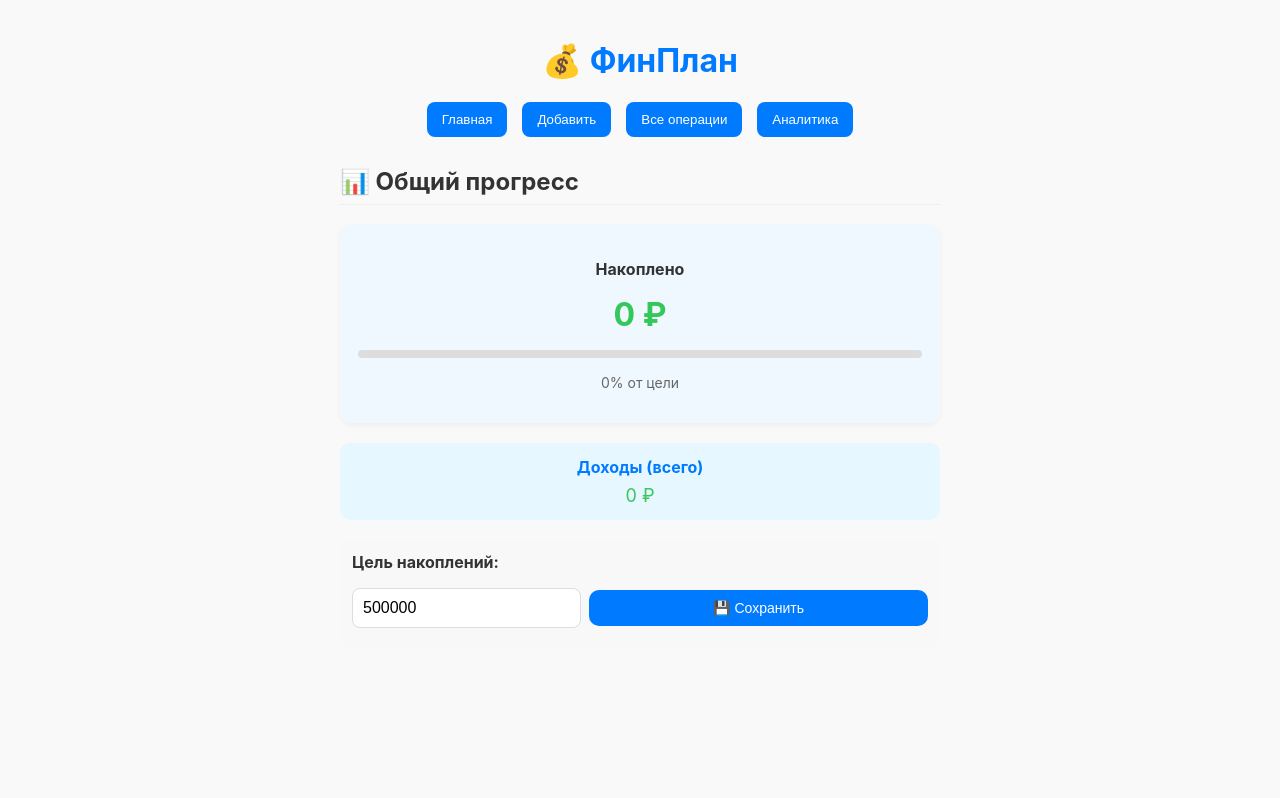
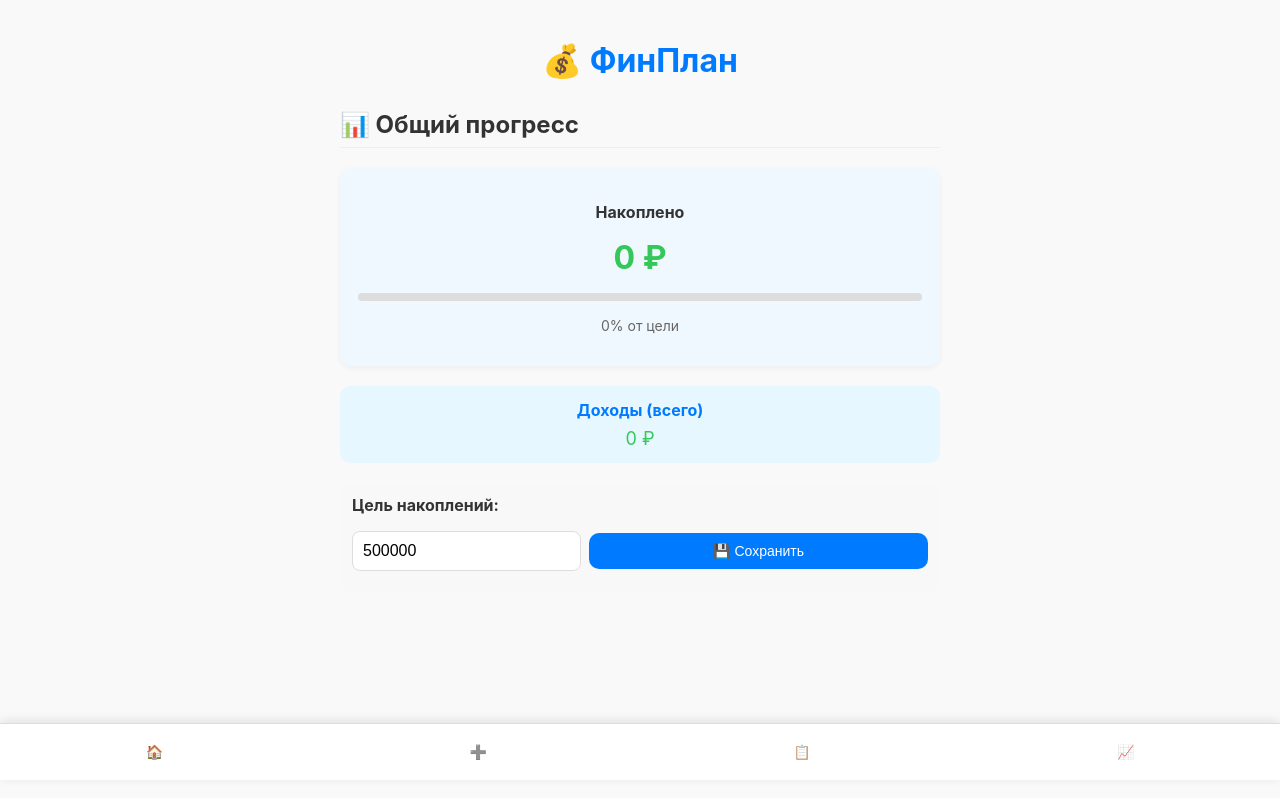
Before and after one commit to katysh-aa/finplan, a plain HTML site: page index.html in a window 1280 px wide. Drawn offline with Linux system fonts and the light colour scheme; no server answers.

Commit message:
Update index.html

```diff
--- a/index.html
+++ b/index.html
@@ -121,14 +121,6 @@
 <body>
 
   <h1>💰 ФинПлан</h1>
-
-  <!-- Навигация -->
-  <nav>
-    <button onclick="show('home')">Главная</button>
-    <button onclick="show('add')">Добавить</button>
-    <button onclick="show('list')">Все операции</button>
-    <button onclick="show('analytics')">Аналитика</button>
-  </nav>
 
   <!-- Главная -->
   <section id="home">
@@ -673,5 +665,60 @@
     // Запуск
     init();
   </script>
+
+  <!-- Фиксированный нижний подвал с навигацией -->
+  <nav
+    style="position: fixed; bottom: 0; left: 0; right: 0; background: white; display: flex; justify-content: space-around; padding: 12px 0; box-shadow: 0 -2px 10px rgba(0,0,0,0.1); z-index: 1000; border-top: 1px solid #ddd;">
+    <button onclick="show('home')"
+      style="background: none; border: none; color: #007AFF; font-size: 14px; opacity: 0.7; padding: 8px;"
+      data-nav="home">🏠</button>
+    <button onclick="show('add')"
+      style="background: none; border: none; color: #007AFF; font-size: 14px; opacity: 0.7; padding: 8px;"
+      data-nav="add">➕</button>
+    <button onclick="show('list')"
+      style="background: none; border: none; color: #007AFF; font-size: 14px; opacity: 0.7; padding: 8px;"
+      data-nav="list">📋</button>
+    <button onclick="show('analytics')"
+      style="background: none; border: none; color: #007AFF; font-size: 14px; opacity: 0.7; padding: 8px;"
+      data-nav="analytics">📈</button>
+  </nav>
+
+  <script>
+    // === Обновлённая функция show() — с подсветкой активной вкладки
+    function show(sectionId) {
+      // Скрываем все секции
+      document.querySelectorAll('section').forEach(s => s.style.display = 'none');
+      document.getElementById(sectionId).style.display = 'block';
+
+      // Сбрасываем стиль всех кнопок
+      document.querySelectorAll('nav button[data-nav]').forEach(btn => {
+        btn.style.opacity = '0.7';
+        btn.style.fontWeight = 'normal';
+      });
+
+      // Подсвечиваем активную
+      const activeBtn = document.querySelector(`nav button[data-nav="${sectionId}"]`);
+      if (activeBtn) {
+        activeBtn.style.opacity = '1';
+        activeBtn.style.fontWeight = 'bold';
+      }
+
+      // Обновляем содержимое при открытии
+      if (sectionId === 'list') {
+        renderAllList();
+      }
+      if (sectionId === 'analytics') {
+        updateAnalytics();
+      }
+      if (sectionId === 'savings-history') {
+        updateSavingsHistory();
+      }
+    }
+
+    // Устанавливаем активную вкладку при загрузке
+    document.addEventListener('DOMContentLoaded', () => {
+      show('home');
+    });
+  </script>
 </body>
 </html>
```
